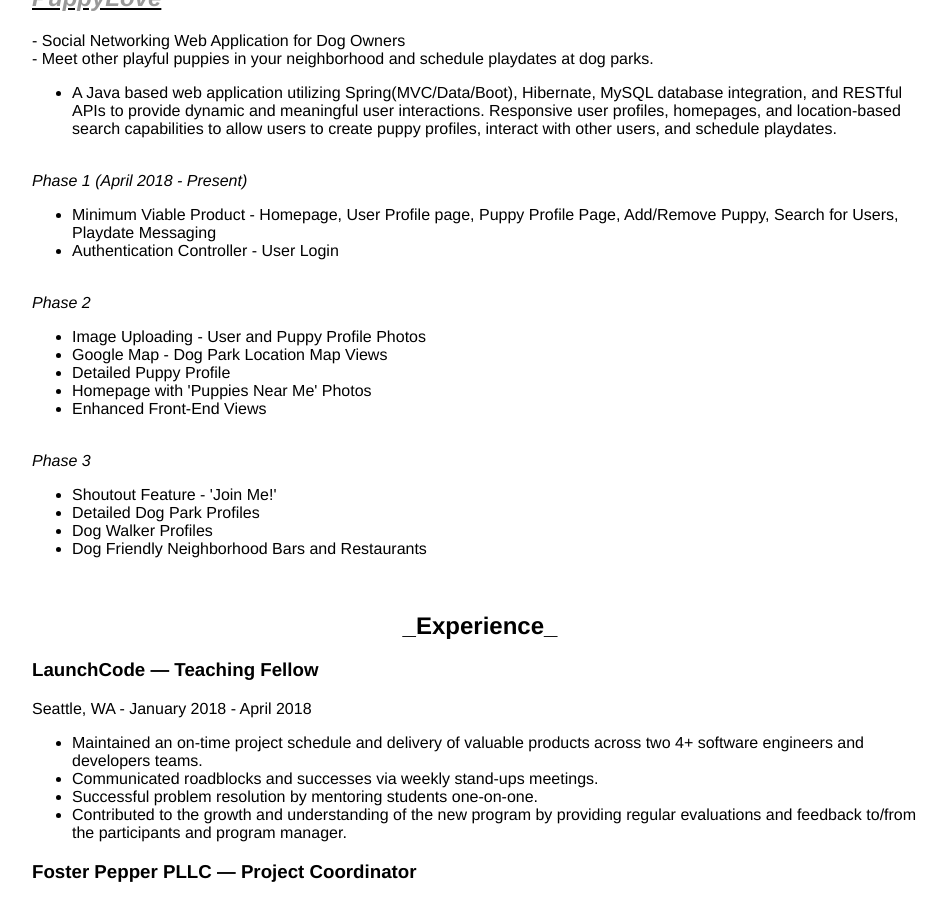
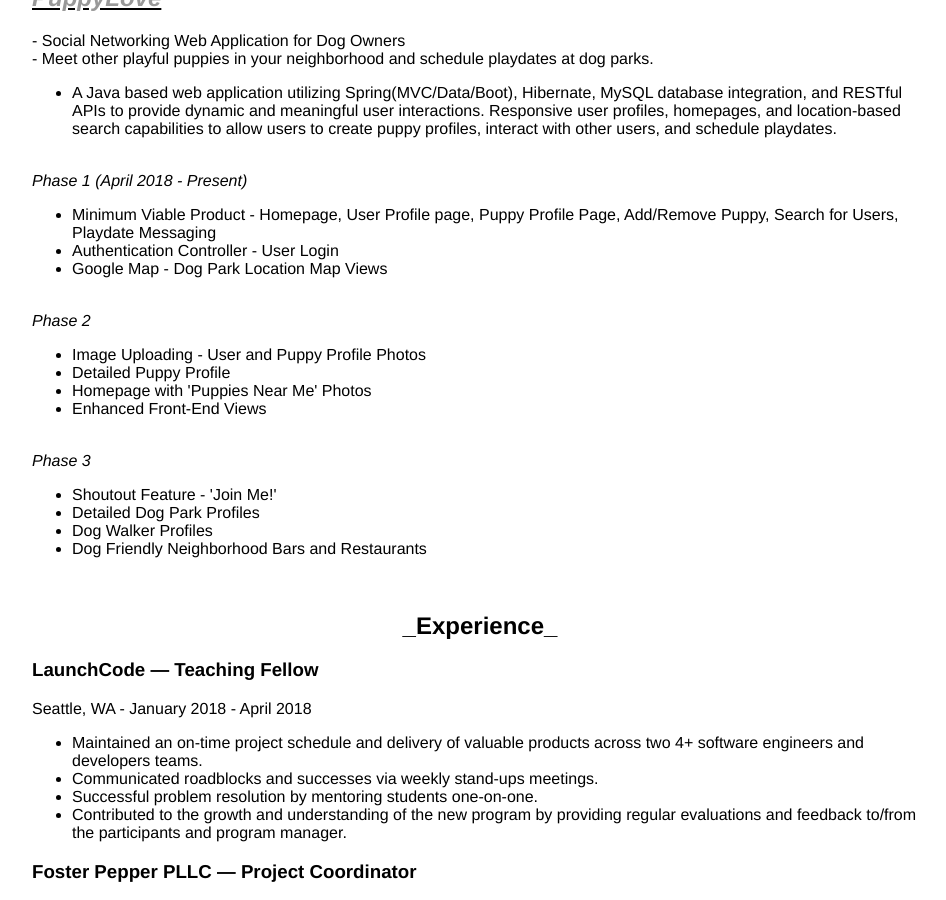
Before and after one commit to ktlnbstn/ktlnbstn.github.io, a Jekyll site: the page built from cv/index.html, in a window 1280 px wide and 900 px high, scrolled down 631 px. Shown: the whole window, without its empty margins (160-1106 px from the left). Built offline with Jekyll 4.4.1, drawn with Linux system fonts in a browser that asks for light colours; some of the changed lines change nothing that is shown.

Commit message:
update GM functionality

```diff
--- a/cv/index.html
+++ b/cv/index.html
@@ -42,14 +42,14 @@ a true believer that skills can be taught, but genuine enthusiasm cannot.</br>
 		Playdate Messaging</li>
 
 	<li>Authentication Controller - User Login </li>
+
+	<li>Google Map - Dog Park Location Map Views</li>
 </ul></br>
 
 <hh3><em>Phase 2</em></h3></br>
 
 <ul>
 	<li>Image Uploading - User and Puppy Profile Photos</li>
-
-	<li>Google Map - Dog Park Location Map Views</li>
 
 	<li>Detailed Puppy Profile</li>
 
```
